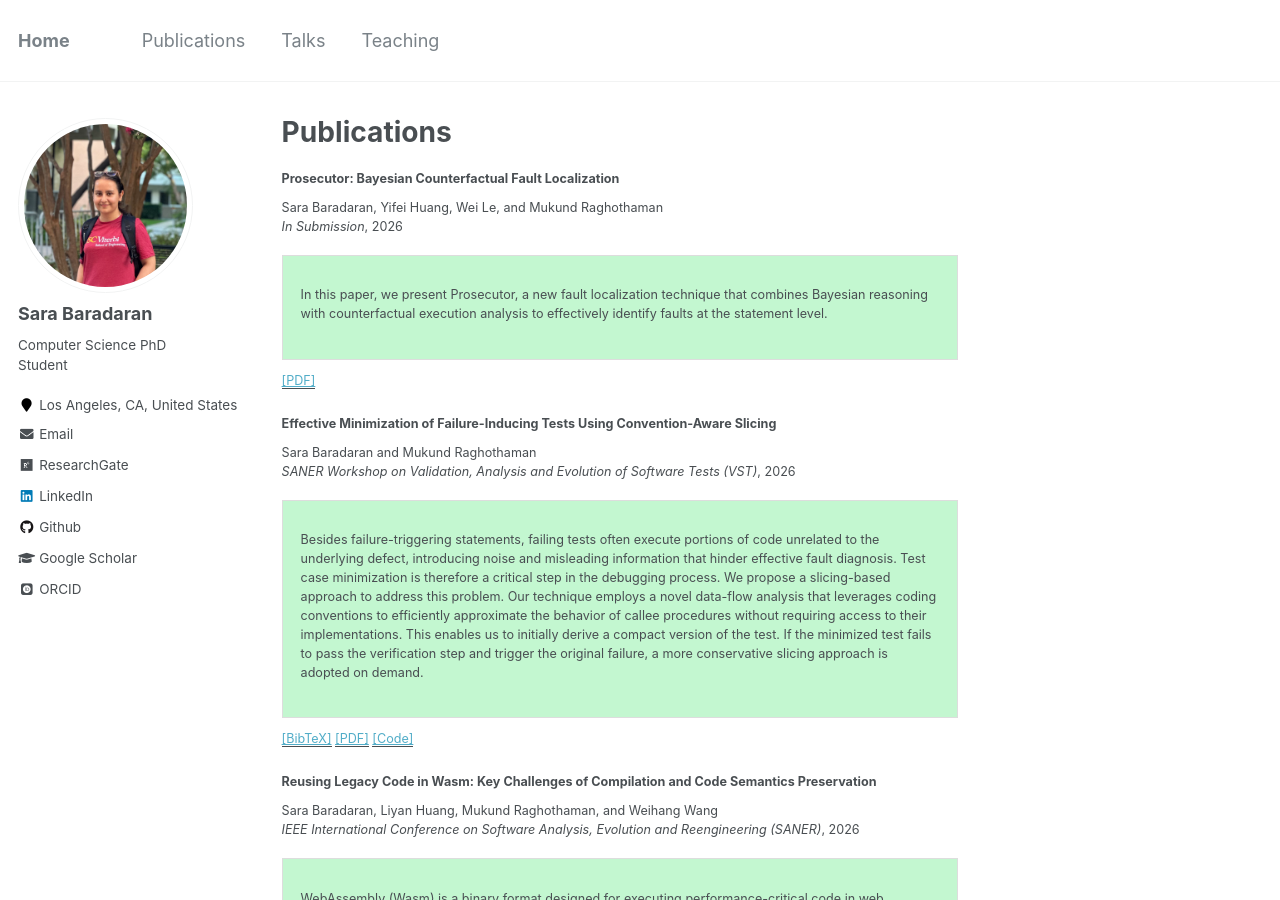
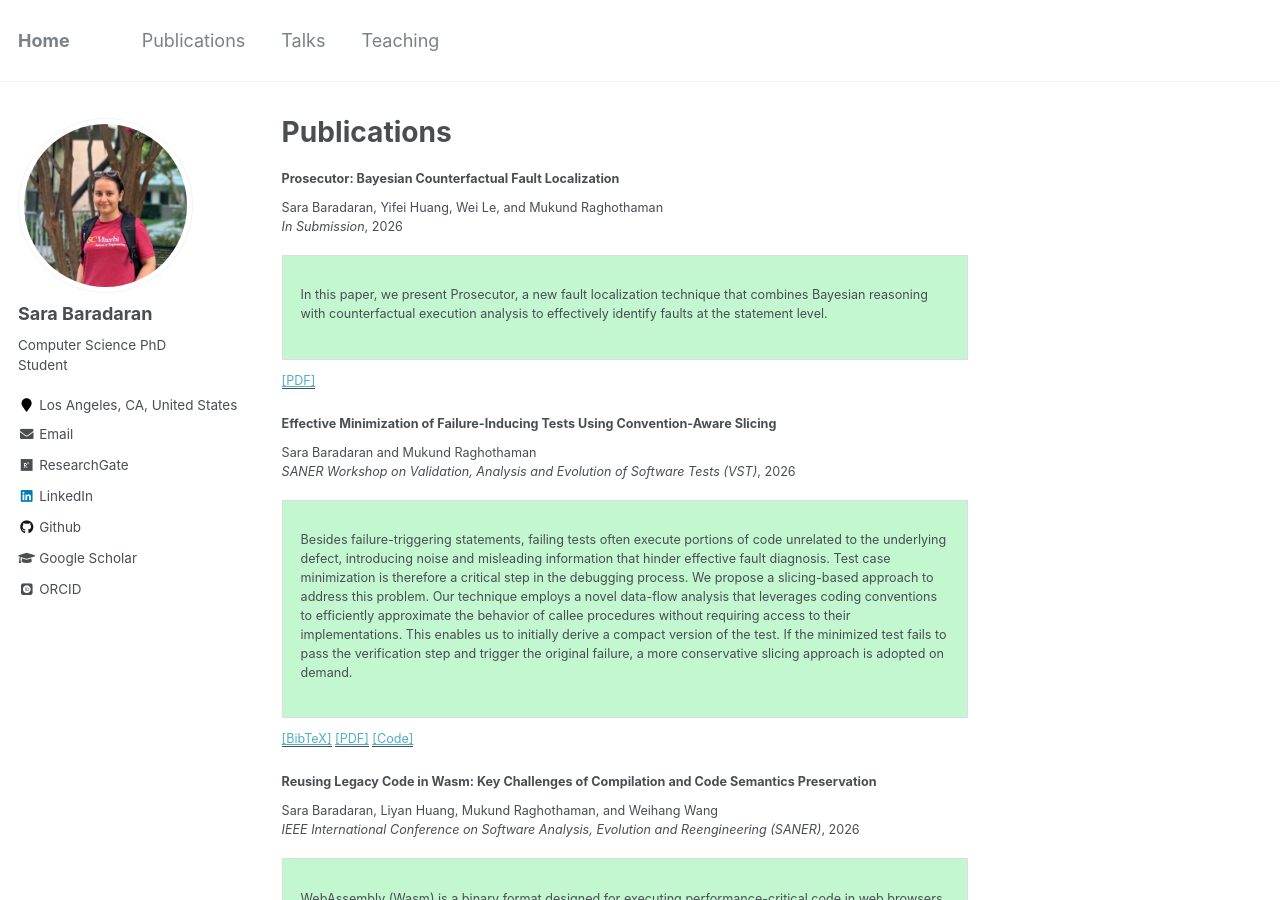
Before and after one commit to SaraBaradaran/SaraBaradaran.github.io, a Jekyll site: the page built from _pages/publications.md, in a window 1280 px wide and 900 px high. Built offline with Jekyll 4.4.1, drawn with Linux system fonts in a browser that asks for light colours; some web fonts are replaced.

Commit message:
Update archive-single.html

```diff
--- a/_includes/archive-single.html
+++ b/_includes/archive-single.html
@@ -28,7 +28,7 @@
 
     <h3 class="archive__item-title" itemprop="headline">
       {% if post.link %}
-        <a href="{{ post.link }}">{{ title }}</a> <a href="{{ base_path }}{{ post.url }}" rel="permalink"><i class="fa fa-link" aria-hidden="true" title="permalink"></i><span class="sr-only">Permalink</span></a>
+        <a href="{{ post.link }}" style="color: #0fd180;">{{ title }}</a> <a href="{{ base_path }}{{ post.url }}" rel="permalink"><i class="fa fa-link" aria-hidden="true" title="permalink"></i><span class="sr-only">Permalink</span></a>
       {% else %}
         <a href="{{ base_path }}{{ post.url }}" rel="permalink">{{ title }}</a>
       {% endif %}
@@ -63,7 +63,7 @@
       <div style="display: flex; align-items: flex-start; gap: 1rem; margin-top: 1rem; flex-wrap: wrap;">
 
         {% if post.excerpt %}
-          <div style="width: 69%; min-width: 280px; border: 1px solid #ddd; padding: 1rem; box-sizing: border-box; background: #c3f7d0;">
+          <div style="width: 70%; min-width: 280px; border: 1px solid #ddd; padding: 1rem; box-sizing: border-box; background: #c3f7d0;">
             {{ post.excerpt | markdownify }}
           </div>
         {% endif %}
```
